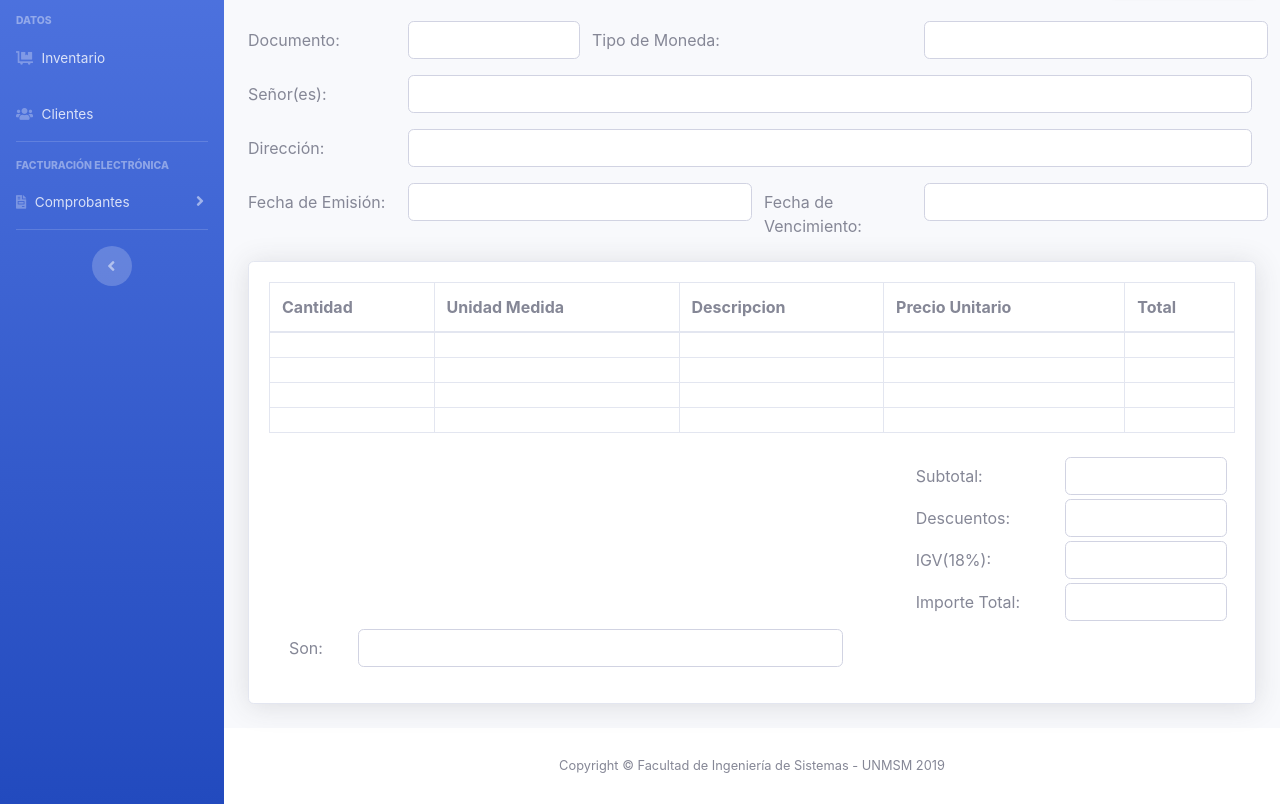
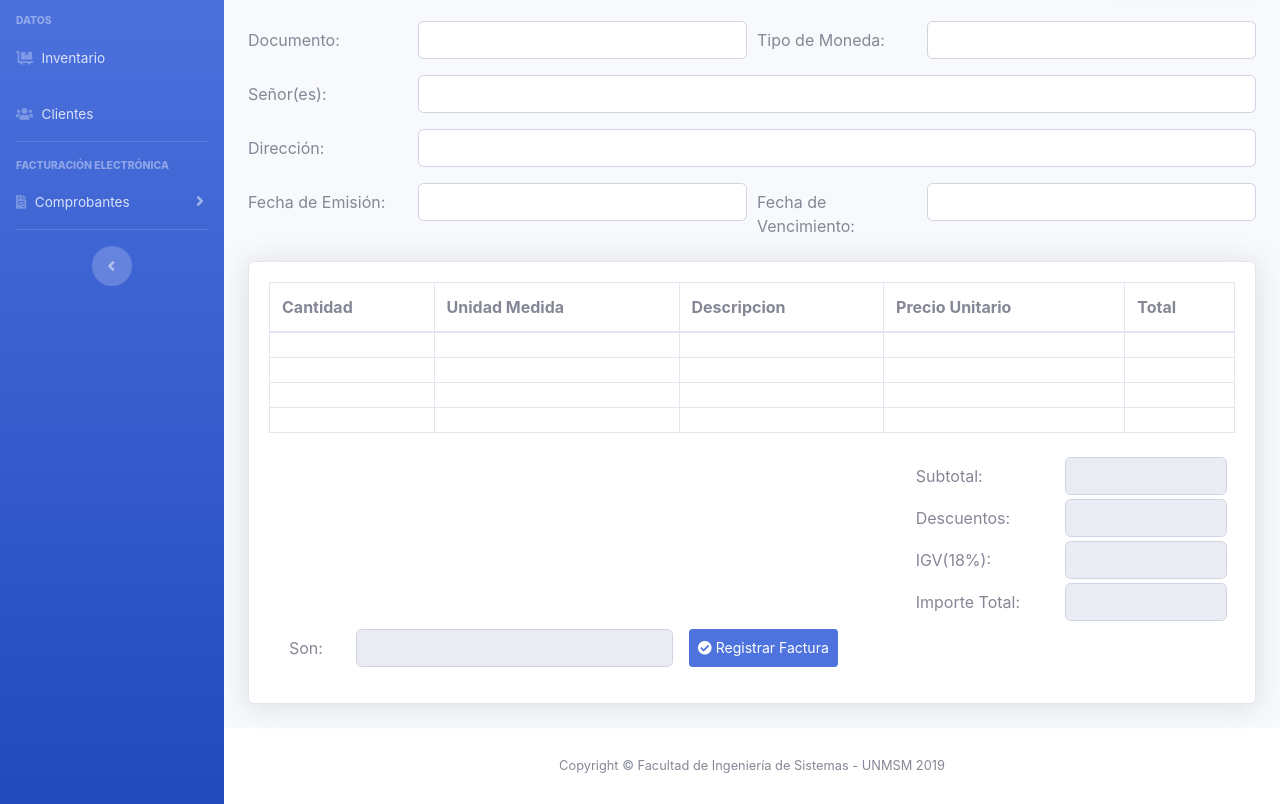
Before and after one commit to melinna-rojas/SFE, a plain HTML site: page comprobantes-factura.html in a window 1280 px wide. Shown: the part 131-935 px from the top of the page. Drawn offline with Linux system fonts and the light colour scheme.

Commit message:
Comprobante factura client side validation added

```diff
--- a/comprobantes-factura.html
+++ b/comprobantes-factura.html
@@ -7,7 +7,8 @@
   <link rel="icon" type="image/png" href="img/logo.png" />
   <meta http-equiv="X-UA-Compatible" content="ie=edge">
   <link rel="stylesheet" href="css/sfe.min.css">
-  <link rel="stylesheet" href="https://use.fontawesome.com/releases/v5.8.1/css/all.css" integrity="sha384-50oBUHEmvpQ+1lW4y57PTFmhCaXp0ML5d60M1M7uH2+nqUivzIebhndOJK28anvf" crossorigin="anonymous">
+  <link rel="stylesheet" href="https://use.fontawesome.com/releases/v5.8.1/css/all.css"
+    integrity="sha384-50oBUHEmvpQ+1lW4y57PTFmhCaXp0ML5d60M1M7uH2+nqUivzIebhndOJK28anvf" crossorigin="anonymous">
   <title>SFE</title>
 </head>
 
@@ -63,7 +64,8 @@
       <!--TODO: Change aria-labelledby-->
       <!-- Nav Item - Facturación Collapse Menu -->
       <li class="nav-item">
-        <a class="nav-link collapsed" href="#" data-toggle="collapse" data-target="#collapseUtilities" aria-expanded="true" aria-controls="collapseUtilities">
+        <a class="nav-link collapsed" href="#" data-toggle="collapse" data-target="#collapseUtilities"
+          aria-expanded="true" aria-controls="collapseUtilities">
           <i class="fas fa-file-invoice"></i>
           <span>Comprobantes</span>
         </a>
@@ -104,7 +106,8 @@
           <!-- Topbar Search -->
           <form class="d-none d-sm-inline-block form-inline mr-auto ml-md-3 my-2 my-md-0 mw-100 navbar-search">
             <div class="input-group">
-              <input type="text" class="form-control bg-light border-0 small" placeholder="Search for..." aria-label="Search" aria-describedby="basic-addon2">
+              <input type="text" class="form-control bg-light border-0 small" placeholder="Search for..."
+                aria-label="Search" aria-describedby="basic-addon2">
               <div class="input-group-append">
                 <button class="btn btn-sm btn-primary" type="button">
                   <i class="fas fa-search fa-sm"></i>
@@ -121,7 +124,8 @@
 
             <!-- Nav Item - User Information -->
             <li class="nav-item dropdown no-arrow">
-              <a class="nav-link dropdown-toggle" href="#" id="userDropdown" role="button" data-toggle="dropdown" aria-haspopup="true" aria-expanded="false">
+              <a class="nav-link dropdown-toggle" href="#" id="userDropdown" role="button" data-toggle="dropdown"
+                aria-haspopup="true" aria-expanded="false">
                 <span class="mr-2 d-none d-lg-inline text-gray-600 small">Administrador</span>
                 <img class="img-profile rounded-circle" src="https://source.unsplash.com/QAB-WJcbgJk/60x60">
               </a>
@@ -153,58 +157,107 @@
           </div>
           <div class="form-factura">
 
-            <form action="#">
+            <form class="needs-validation" action="#" novalidate>
 
-              <div class="form-group row">
-                <div class="col-4">
-                  <div class="row">
+              <div class="form-group form-row">
+                <div class="col-6">
+                  <div class="form-row">
                     <!--Numero de documento-->
-                    <label for="inputDocumento" class="col-6 col-form-label">Documento:</label>
-                    <input type="text" class="col-6 form-control" id="inputDocumento">
+                    <label for="inputDocumento" class="col-4 col-form-label">Documento:</label>
+                    <div class="col-8">
+                      <input type="text" class="form-control" id="inputDocumento" required>
+                      <div class="valid-feedback">
+                        ¡Correcto!
+                      </div>
+                      <div class="invalid-feedback">
+                        Ingresar el documento
+                      </div>
+                    </div>
                   </div>
                 </div>
-                <div class="col-8">
-                  <div class="row">
+
+                <div class="col-6">
+                  <div class="form-row">
                     <!--Razon Social-->
-                    <label for="inputMoneda" class="col-6 col-form-label">Tipo de Moneda:</label>
-                    <input type="number" class="col-6 form-control " id="inputMoneda">
+                    <label for="inputMoneda" class="col-4 col-form-label">Tipo de Moneda:</label>
+                    <div class="col-8">
+                      <input type="text" class="form-control" id="inputMoneda" required>
+                      <div class="valid-feedback">
+                        ¡Correcto!
+                      </div>
+                      <div class="invalid-feedback">
+                        Ingresar el tipo de moneda
+                      </div>
+                    </div>
                   </div>
                 </div>
               </div>
 
-              <div class="form-group row">
+              <div class="form-group form-row">
                 <div class="col">
-                  <div class="row">
+                  <div class="form-row">
                     <!--Emisor-->
                     <label for="inputCliente" class="col-2 col-form-label">Señor(es):</label>
-                    <input type="text" class="col form-control mr-3" id="inputCliente">
+                    <div class="col-10">
+                      <input type="text" class="form-control" id="inputCliente" required>
+                      <div class="valid-feedback">
+                        ¡Correcto!
+                      </div>
+                      <div class="invalid-feedback">
+                        Ingresar el nombre
+                      </div>
+                    </div>
                   </div>
                 </div>
               </div>
 
-              <div class="form-group row">
+              <div class="form-group form-row">
                 <div class="col">
-                  <div class="row">
+                  <div class="form-row">
                     <!--Dirección-->
                     <label for="inputDireccion" class="col-2 col-form-label">Dirección:</label>
-                    <input type="text" class="col form-control mr-3" id="inputDireccion">
+                    <div class="col-10">
+                      <input type="text" class="col form-control" id="inputDireccion" required>
+                      <div class="valid-feedback">
+                        ¡Correcto!
+                      </div>
+                      <div class="invalid-feedback">
+                        Ingresar la direccion
+                      </div>
+                    </div>
                   </div>
                 </div>
               </div>
 
-              <div class="form-group row">
+              <div class="form-group form-row">
                 <div class="col-6">
-                  <div class="row">
+                  <div class="form-row">
                     <!--Fecha Emision--->
                     <label for="inputEmision" class="col-4 col-form-label">Fecha de Emisión:</label>
-                    <input type="text" class="col-8 form-control" id="inputEmision">
+                    <div class="col-8">
+                      <input type="text" class="form-control" id="inputEmision" required>
+                      <div class="valid-feedback">
+                        ¡Correcto!
+                      </div>
+                      <div class="invalid-feedback">
+                        Ingresar la fecha de emision
+                      </div>
+                    </div>
                   </div>
                 </div>
                 <div class="col-6">
-                  <div class="row">
+                  <div class="form-row">
                     <!--Fecha Vencimiento--->
                     <label for="inputVencimiento" class="col-4 col-form-label">Fecha de Vencimiento:</label>
-                    <input type="text" class="col-8 form-control mb-3" id="inputVencimiento">
+                    <div class="col-8">
+                      <input type="text" class="form-control" id="inputVencimiento" required>
+                      <div class="valid-feedback">
+                        ¡Correcto!
+                      </div>
+                      <div class="invalid-feedback">
+                        Ingresar la fecha de vencimiento
+                      </div>
+                    </div>
                   </div>
                 </div>
 
@@ -269,31 +322,35 @@
                   <div class="row mt-2 mr-2 justify-content-end">
                     <!--Subtotal-->
                     <label for="inputSubtotal" class="col-2 col-form-label">Subtotal:</label>
-                    <input type="text" class="col-2 form-control" id="inputSubtotal">
+                    <input type="text" class="col-2 form-control" id="inputSubtotal" disabled>
                   </div>
 
                   <div class="row mt-1 mr-2 justify-content-end">
                     <!--Descuentos-->
                     <label for="inputDescuentos" class="col-2 col-form-label">Descuentos:</label>
-                    <input type="text" class="col-2 form-control" id="inputDescuentos">
+                    <input type="text" class="col-2 form-control" id="inputDescuentos" disabled>
                   </div>
 
                   <div class="row mt-1 mr-2 justify-content-end">
                     <!--IGV-->
                     <label for="inputIGV" class="col-2 col-form-label">IGV(18%):</label>
-                    <input type="text" class="col-2 form-control" id="inputIGV">
+                    <input type="text" class="col-2 form-control" id="inputIGV" disabled>
                   </div>
 
                   <div class="row mt-1 mr-2 justify-content-end">
                     <!--Importe Total-->
                     <label for="inputImporte" class="col-2 col-form-label">Importe Total:</label>
-                    <input type="text" class="col-2 form-control" id="inputImporte">
+                    <input type="text" class="col-2 form-control" id="inputImporte" disabled>
                   </div>
 
-                  <div class="row ml-2 mt-2 mb-3 justify-content-start">
+                  <div class="row mx-2 mt-2 mb-3 justify-content-start">
                     <!--Subtotal-->
                     <label for="inputMonto" class="col-1 col-form-label">Son: </label>
-                    <input type="text" class="col-6 form-control" id="inputMonto">
+                    <input type="text" class="col-4 form-control" id="inputMonto" disabled>
+
+                      <button class="btn btn-sm btn-primary ml-3" type="submit"><i class="fa fa-check-circle"></i>
+                        Registrar Factura</button>
+
                   </div>
                 </div>
               </div>
@@ -328,7 +385,8 @@
   </a>
 
   <!-- Help Modal-->
-  <div class="modal fade" id="helpModal" tabindex="-1" role="dialog" aria-labelledby="exampleModalLabel" aria-hidden="true">
+  <div class="modal fade" id="helpModal" tabindex="-1" role="dialog" aria-labelledby="exampleModalLabel"
+    aria-hidden="true">
     <div class="modal-dialog" role="document">
       <div class="modal-content">
         <div class="modal-header">
@@ -340,12 +398,13 @@
         <div class="modal-body">En caso cuente con un problema, porfavor enviar un mensaje a
           <a href="mailto:sfe@sfe@unmsm.edu,pe?subject=Help">sfe@unmsm.edu.pe</a>
         </div>
-            </div>
+      </div>
     </div>
   </div>
 
   <!-- About Modal-->
-  <div class="modal fade" id="aboutModal" tabindex="-1" role="dialog" aria-labelledby="exampleModalLabel" aria-hidden="true">
+  <div class="modal fade" id="aboutModal" tabindex="-1" role="dialog" aria-labelledby="exampleModalLabel"
+    aria-hidden="true">
     <div class="modal-dialog" role="document">
       <div class="modal-content">
         <div class="modal-header">
@@ -355,9 +414,9 @@
           </button>
         </div>
         <div class="modal-body">El Sistema de Facturación Electrónica fue diseñado por 4 estudiantes de la UNMSM
-      con motivos de mejorar la contabilidad de diversas empresas y así contribuir con el papel de la SUNAT.
+          con motivos de mejorar la contabilidad de diversas empresas y así contribuir con el papel de la SUNAT.
         </div>
-            </div>
+      </div>
     </div>
   </div>
 
@@ -373,6 +432,7 @@
 
   <script src="js/popper.min.js"></script>
   <script src="js/bootstrap.min.js"></script>
+  <script src="js/validation.js"></script>
 </body>
 
 </html>
```
